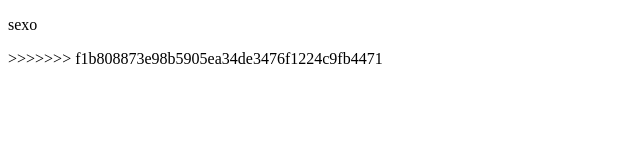
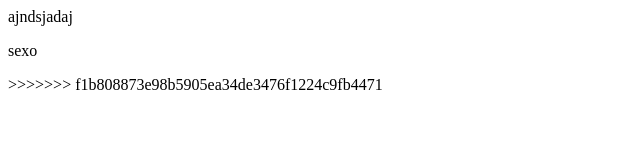
Before and after one commit to Gabriel-Viterbo/github-example1, a plain HTML site: page index.html in a window 1280 px wide. Shown: the whole page, without its empty margins (0-640 px from the left). Drawn offline with Linux system fonts and the light colour scheme.

Commit message:
modifiquei a div

```diff
--- a/index.html
+++ b/index.html
@@ -6,7 +6,7 @@
     <title>Titulo legal</title>
 </head>
 <body>
-    <div></div>
+    <div>ajndsjadaj</div>
     <div></div>
     <p>sexo
     </p>
```
